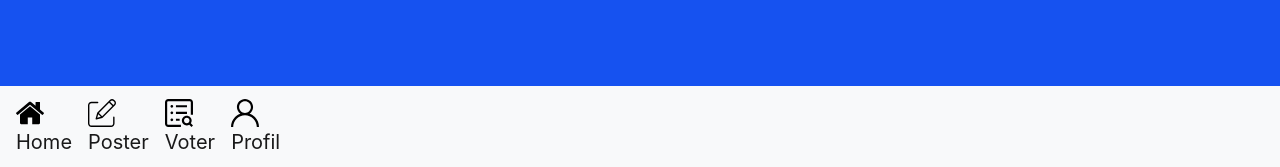
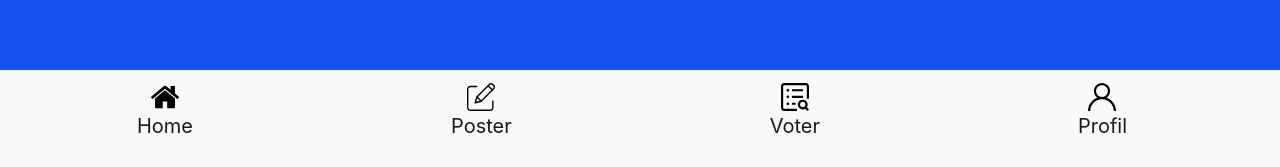
Before and after one commit to yadPe/Citesceau, a React (Create React App) app: page /Profil in a window 1280 px wide. Shown: the part 630-797 px from the top of the page. Built offline with nearby package versions, Linux system fonts and the light colour scheme.

Commit message:
navbar ok

```diff
--- a/src/pages/NavBar.css
+++ b/src/pages/NavBar.css
@@ -1,5 +1,18 @@
 .image {
   max-width: 28px;
+  vertical-align: middle;
+}
+
+.navbar2{
   display: flex;
-  justify-content: center;
+  justify-content: space-around;
+
+
 }
+
+.navbrand{
+
+  flex-direction: column;
+  display: flex;
+  align-items: center;
+}
--- a/src/pages/NavBar.js
+++ b/src/pages/NavBar.js
@@ -15,22 +15,30 @@ class NavBar extends Component {
   render() {
     return (
       <div>
-        <Navbar className="navbar fixed-bottom navbar-light bg-light" color="light" light expand="md" navbar-fixed-bottom>
-          <NavbarBrand href="/" active>
-            <img src="./assets/home.svg" className="image" />
-Home
+        <Navbar className="navbar navbar2 fixed-bottom navbar-light bg-light" color="light" light expand="md" navbar-fixed-bottom>
+          <NavbarBrand href="/">
+            <div className="navbrand">
+              <img src="./assets/home.svg" className="image" />
+              <p>Home</p>
+            </div>
           </NavbarBrand>
           <NavbarBrand href="/NewProjet">
-            <img src="./assets/edit.svg" className="image" />
-Poster
+            <div className="navbrand">
+              <img src="./assets/edit.svg" className="image" />
+              <p>Poster</p>
+            </div>
           </NavbarBrand>
           <NavbarBrand href="/VueEnsemble">
-            <img src="./assets/search.svg" className="image" />
-Voter
+            <div className="navbrand">
+              <img src="./assets/search.svg" className="image" />
+              <p>Voter</p>
+            </div>
           </NavbarBrand>
           <NavbarBrand href="/Profil">
-            <img src="./assets/user.svg" className="image" />
-Profil
+            <div className="navbrand">
+              <img src="./assets/user.svg" className="image" />
+              <p>Profil</p>
+            </div>
           </NavbarBrand>
         </Navbar>
       </div>
```
